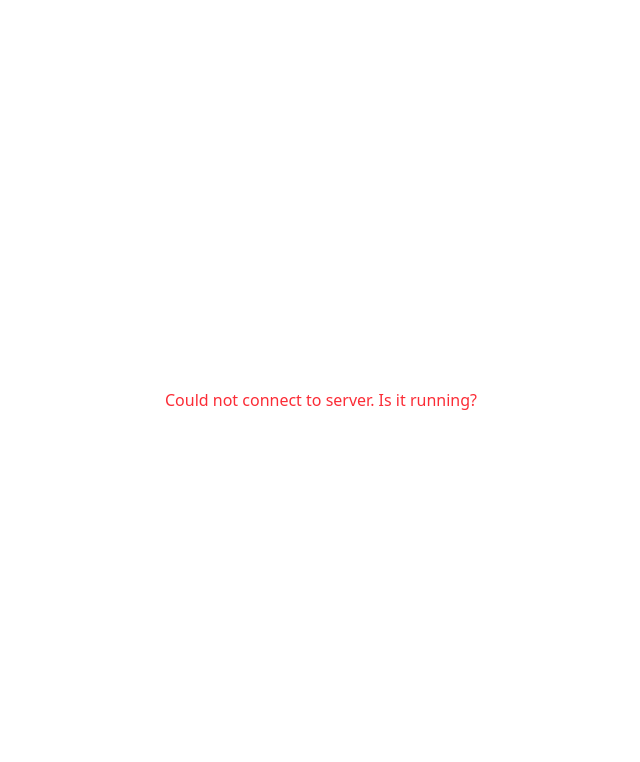
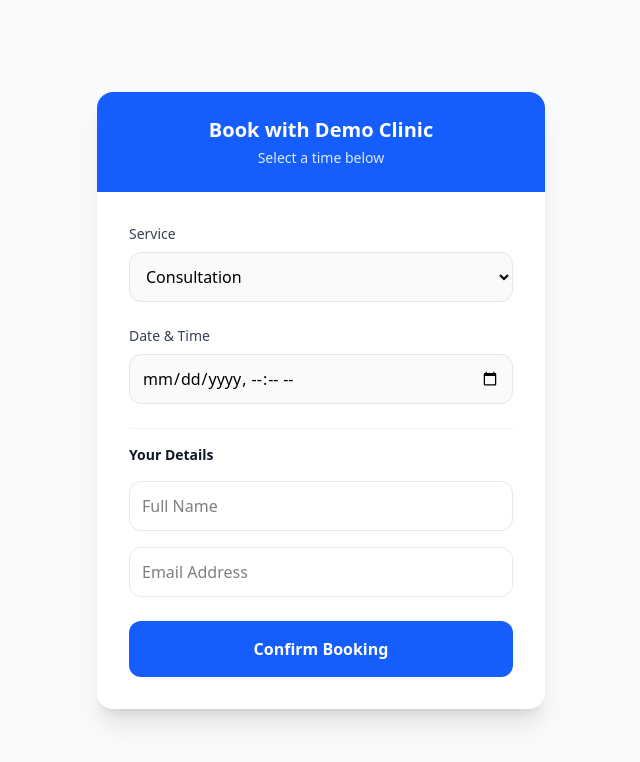
Before and after one commit to GuduruVinay/CareOps-Hackathon, a React (Vite) app in the folder client/: page /book in a window 1280 px wide. Shown: the top 762 px of the page, without its empty margins (319-959 px from the left). Built offline with nearby package versions, Linux system fonts and the light colour scheme; no server answers.

Commit message:
feat(client): Added booking form component

```diff
--- a/client/package.json
+++ b/client/package.json
@@ -15,6 +15,7 @@
     "lucide-react": "^0.563.0",
     "react": "^19.2.0",
     "react-dom": "^19.2.0",
+    "react-router-dom": "^7.13.0",
     "tailwindcss": "^4.1.18"
   },
   "devDependencies": {
--- a/client/src/App.jsx
+++ b/client/src/App.jsx
@@ -1,8 +1,43 @@
 import { useState, useEffect } from 'react';
 import axios from 'axios';
+import { BrowserRouter, Routes, Route, Link } from 'react-router-dom';
 import { LayoutDashboard, Users, AlertTriangle, MessageSquare } from 'lucide-react';
+import BookingForm from './components/BookingForm'; // Import the new component
 
-// Simple "Card" component for the stats
+// --- DASHBOARD COMPONENT ---
+const Dashboard = () => {
+  const [stats, setStats] = useState(null);
+  const [loading, setLoading] = useState(true);
+
+  useEffect(() => {
+    axios.get(`http://localhost:3000/api/dashboard/1`)
+      .then(res => { setStats(res.data); setLoading(false); })
+      .catch(err => { console.error(err); setLoading(false); });
+  }, []);
+
+  if (loading) return <div className="p-8">Loading...</div>;
+
+  return (
+    <div className="min-h-screen p-8 bg-gray-50">
+      <header className="flex justify-between items-center mb-8">
+        <div>
+          <h1 className="text-3xl font-bold text-gray-900">CareOps Dashboard</h1>
+          <p className="text-gray-500">Welcome back, Admin</p>
+        </div>
+        <Link to="/book" target="_blank" className="px-4 py-2 bg-gray-900 text-white rounded-lg text-sm">
+          Open Booking Page ↗
+        </Link>
+      </header>
+
+      <div className="grid grid-cols-1 md:grid-cols-3 gap-6">
+        <StatCard title="Upcoming Bookings" value={stats?.upcoming_bookings || 0} icon={Users} />
+        <StatCard title="Unread Messages" value={stats?.unread_messages || 0} icon={MessageSquare} />
+        <StatCard title="Low Stock Alerts" value={stats?.low_stock_items || 0} icon={AlertTriangle} alert={(stats?.low_stock_items || 0) > 0} />
+      </div>
+    </div>
+  );
+};
+
 const StatCard = ({ title, value, icon: Icon, alert }) => (
   <div className={`p-6 rounded-xl shadow-sm border ${alert ? 'bg-red-50 border-red-200' : 'bg-white border-gray-100'}`}>
     <div className="flex items-center justify-between">
@@ -17,73 +52,14 @@ const StatCard = ({ title, value, icon: Icon, alert }) => (
   </div>
 );
 
-function App() {
-  const [stats, setStats] = useState(null);
-  const [loading, setLoading] = useState(true);
-  const [error, setError] = useState(null);
-
-  // Hardcoded Workspace ID for the prototype (The one we created in SQL)
-  const WORKSPACE_ID = 1;
-
-  useEffect(() => {
-    // Fetch data from YOUR backend
-    axios.get(`http://localhost:3000/api/dashboard/${WORKSPACE_ID}`)
-      .then(response => {
-        setStats(response.data);
-        setLoading(false);
-      })
-      .catch(err => {
-        console.error("Error fetching data:", err);
-        setError("Could not connect to server. Is it running?");
-        setLoading(false);
-      });
-  }, []);
-
-  if (loading) return <div className="flex items-center justify-center h-screen">Loading Dashboard...</div>;
-  if (error) return <div className="flex items-center justify-center h-screen text-red-500">{error}</div>;
-
+// --- MAIN APP COMPONENT ---
+export default function App() {
   return (
-    <div className="min-h-screen p-8">
-      {/* Header */}
-      <header className="mb-8">
-        <h1 className="text-3xl font-bold text-gray-900">CareOps Dashboard</h1>
-        <p className="text-gray-500">Welcome back, Admin</p>
-      </header>
-
-      {/* Stats Grid */}
-      <div className="grid grid-cols-1 md:grid-cols-3 gap-6 mb-8">
-        <StatCard
-          title="Upcoming Bookings"
-          value={stats.upcoming_bookings}
-          icon={Users}
-        />
-        <StatCard
-          title="Unread Messages"
-          value={stats.unread_messages}
-          icon={MessageSquare}
-        />
-        <StatCard
-          title="Low Stock Alerts"
-          value={stats.low_stock_items}
-          icon={AlertTriangle}
-          alert={stats.low_stock_items > 0}
-        />
-      </div>
-
-      {/* Quick Actions Placeholder */}
-      <div className="bg-white p-6 rounded-xl border border-gray-100">
-        <h2 className="text-lg font-semibold mb-4">Quick Actions</h2>
-        <div className="flex gap-4">
-          <button className="px-4 py-2 bg-blue-600 text-white rounded-lg hover:bg-blue-700">
-            + New Booking
-          </button>
-          <button className="px-4 py-2 bg-white border border-gray-300 text-gray-700 rounded-lg hover:bg-gray-50">
-            View Inbox
-          </button>
-        </div>
-      </div>
-    </div>
+    <BrowserRouter>
+      <Routes>
+        <Route path="/" element={<Dashboard />} />
+        <Route path="/book" element={<BookingForm />} />
+      </Routes>
+    </BrowserRouter>
   );
 }
-
-export default App;
--- /dev/null
+++ b/client/src/components/BookingForm.jsx
@@ -0,0 +1,119 @@
+import { useState } from 'react';
+import axios from 'axios';
+import { Calendar, CheckCircle } from 'lucide-react';
+
+export default function BookingForm() {
+  const [formData, setFormData] = useState({
+    name: '',
+    email: '',
+    service_type: 'Consultation',
+    start_time: '',
+  });
+  const [status, setStatus] = useState('idle'); // idle, submitting, success, error
+
+  const handleSubmit = async (e) => {
+    e.preventDefault();
+    setStatus('submitting');
+
+    try {
+      // 1. Send data to your backend
+      await axios.post('http://localhost:3000/api/bookings', {
+        workspace_id: 1, // Hardcoded for prototype
+        ...formData
+      });
+
+      setStatus('success');
+    } catch (err) {
+      console.error(err);
+      setStatus('error');
+    }
+  };
+
+  if (status === 'success') {
+    return (
+      <div className="flex flex-col items-center justify-center min-h-screen bg-green-50 p-6 text-center">
+        <div className="bg-white p-8 rounded-2xl shadow-lg max-w-md w-full">
+          <CheckCircle className="w-16 h-16 text-green-500 mx-auto mb-4" />
+          <h2 className="text-2xl font-bold text-gray-900 mb-2">Booking Confirmed!</h2>
+          <p className="text-gray-600 mb-6">We have sent a confirmation email to {formData.email}.</p>
+          <button
+            onClick={() => window.location.reload()}
+            className="w-full py-3 bg-gray-900 text-white rounded-xl font-medium hover:bg-gray-800"
+          >
+            Book Another
+          </button>
+        </div>
+      </div>
+    );
+  }
+
+  return (
+    <div className="min-h-screen bg-gray-50 flex items-center justify-center p-4">
+      <div className="bg-white max-w-md w-full rounded-2xl shadow-xl overflow-hidden">
+        <div className="bg-blue-600 p-6 text-white text-center">
+          <h1 className="text-xl font-bold">Book with Demo Clinic</h1>
+          <p className="text-blue-100 text-sm mt-1">Select a time below</p>
+        </div>
+
+        <form onSubmit={handleSubmit} className="p-8 space-y-6">
+          {/* Service Selection */}
+          <div>
+            <label className="block text-sm font-medium text-gray-700 mb-2">Service</label>
+            <select
+              className="w-full p-3 border border-gray-200 rounded-xl bg-gray-50 focus:ring-2 focus:ring-blue-500 outline-none"
+              value={formData.service_type}
+              onChange={(e) => setFormData({...formData, service_type: e.target.value})}
+            >
+              <option>General Checkup</option>
+              <option>Consultation</option>
+              <option>Follow-up</option>
+            </select>
+          </div>
+
+          {/* Date & Time */}
+          <div>
+            <label className="block text-sm font-medium text-gray-700 mb-2">Date & Time</label>
+            <input
+              type="datetime-local"
+              required
+              className="w-full p-3 border border-gray-200 rounded-xl bg-gray-50 focus:ring-2 focus:ring-blue-500 outline-none"
+              value={formData.start_time}
+              onChange={(e) => setFormData({...formData, start_time: e.target.value})}
+            />
+          </div>
+
+          {/* Contact Details */}
+          <div className="pt-4 border-t border-gray-100">
+            <h3 className="text-sm font-semibold text-gray-900 mb-4">Your Details</h3>
+            <div className="space-y-4">
+              <input
+                type="text"
+                placeholder="Full Name"
+                required
+                className="w-full p-3 border border-gray-200 rounded-xl focus:ring-2 focus:ring-blue-500 outline-none"
+                value={formData.name}
+                onChange={(e) => setFormData({...formData, name: e.target.value})}
+              />
+              <input
+                type="email"
+                placeholder="Email Address"
+                required
+                className="w-full p-3 border border-gray-200 rounded-xl focus:ring-2 focus:ring-blue-500 outline-none"
+                value={formData.email}
+                onChange={(e) => setFormData({...formData, email: e.target.value})}
+              />
+            </div>
+          </div>
+
+          <button
+            type="submit"
+            disabled={status === 'submitting'}
+            className="w-full py-4 bg-blue-600 text-white rounded-xl font-bold hover:bg-blue-700 transition-colors disabled:opacity-50"
+          >
+            {status === 'submitting' ? 'Processing...' : 'Confirm Booking'}
+          </button>
+        </form>
+      </div>
+    </div>
+  );
+}
```
Also changed, not shown: 1 other file (tests, documents, lock files or other folders).
